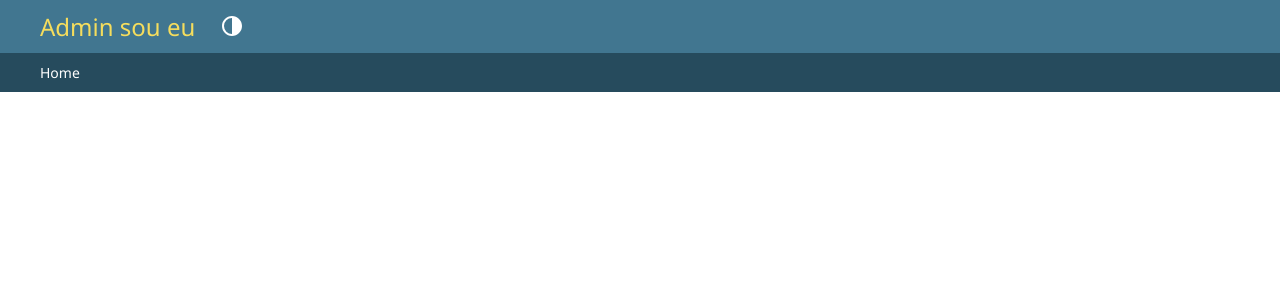
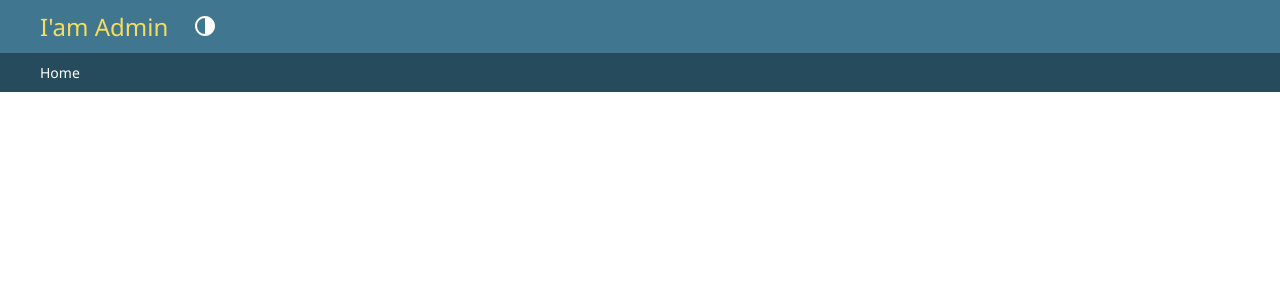
Before and after one commit to Rafaelv-arc/django-junior-rafaelv, a Django app: template templates/admin/base_site.html in a window 1280 px wide. Shown: the top 300 px of the page. Run offline with Django 5.2, Linux system fonts and the light colour scheme; the template is opened without the code that fills it, so the values that code supplies are empty.

Commit message:
Update base_site.html

```diff
--- a/templates/admin/base_site.html
+++ b/templates/admin/base_site.html
@@ -3,7 +3,7 @@
 {% block title %}{% if subtitle %}{{ subtitle }} | {% endif %}{{ title }} | {{ site_title|default:_('Django site admin') }}{% endblock %}
 
 {% block branding %}
-<div id="site-name"><a href="{% url 'admin:index' %}">Admin sou eu</a></div>
+<div id="site-name"><a href="{% url 'admin:index' %}">I'am Admin</a></div>
 {% if user.is_anonymous %}
   {% include "admin/color_theme_toggle.html" %}
 {% endif %}
```
